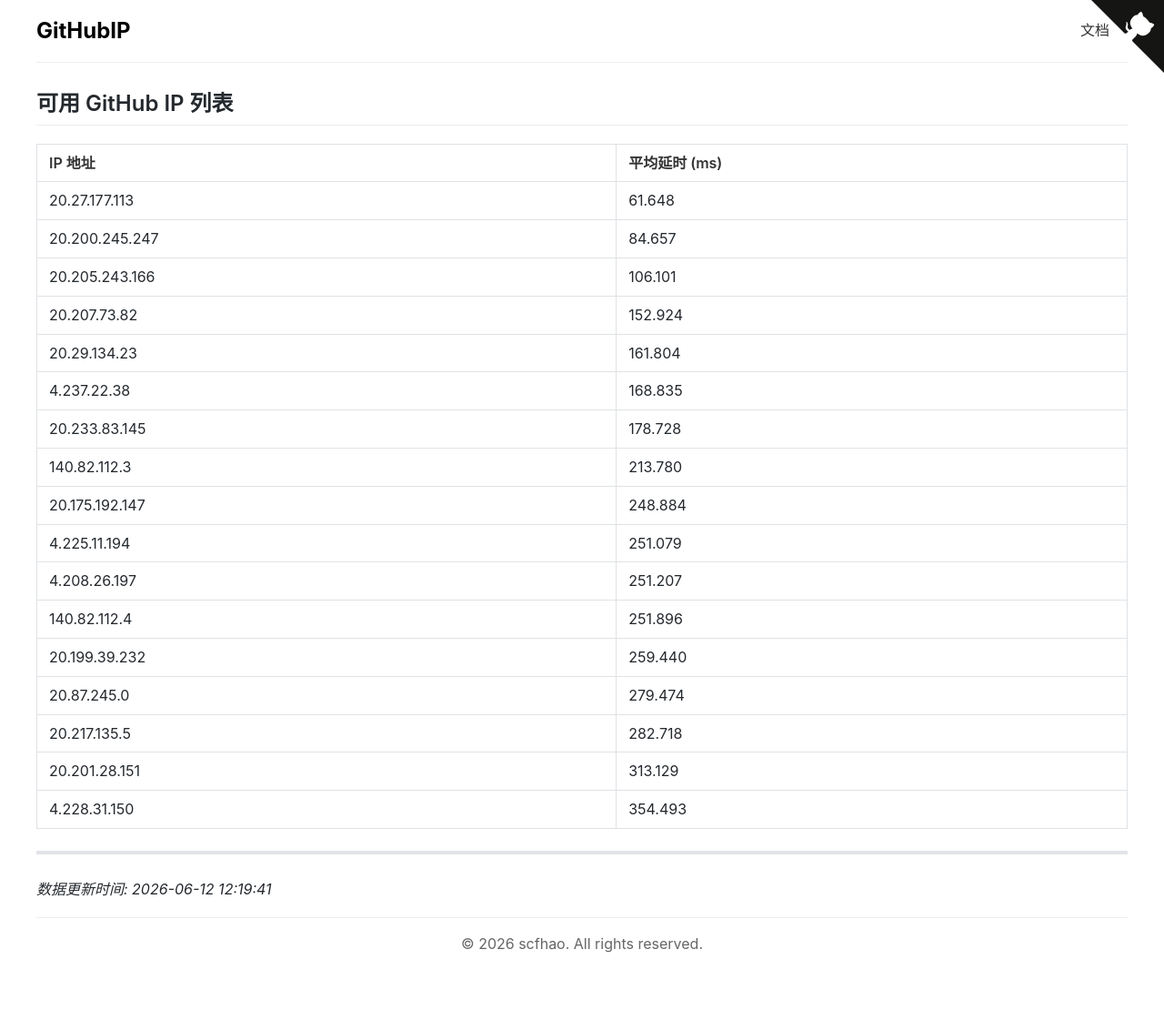
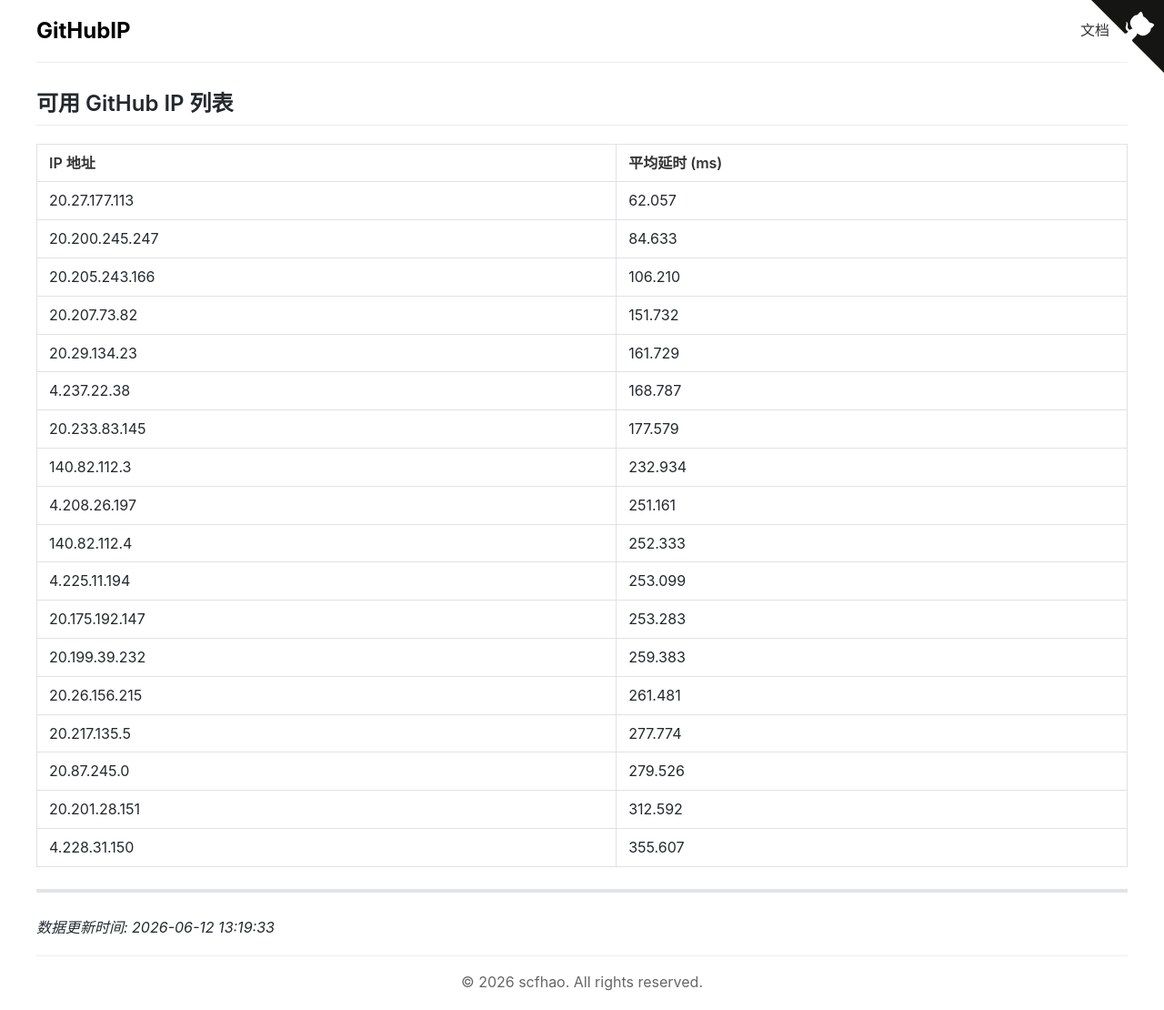
Before and after one commit to scfhao/GitHubIP, a Jekyll site: the page built from index.md, in a window 1280 px wide. Shown: the whole page at 91% size. Built offline with Jekyll 4.4.1, drawn with Linux system fonts in a browser that asks for light colours; before the commit the page ends 1068 px from its top, so only the background shows below that.

Commit message:
自动脚本执行 - 2026-06-12 13:19:33

```diff
--- a/index.md
+++ b/index.md
@@ -1,31 +1,32 @@
 ---
 layout: home
 title: GitHub IP 列表
-date: 2026-06-12 12:19:41
+date: 2026-06-12 13:19:33
 ---
 
 ## 可用 GitHub IP 列表
 
 | IP 地址 | 平均延时 (ms) |
 |---------|--------------|
-| 20.27.177.113 | 61.648 |
-| 20.200.245.247 | 84.657 |
-| 20.205.243.166 | 106.101 |
-| 20.207.73.82 | 152.924 |
-| 20.29.134.23 | 161.804 |
-| 4.237.22.38 | 168.835 |
-| 20.233.83.145 | 178.728 |
-| 140.82.112.3 | 213.780 |
-| 20.175.192.147 | 248.884 |
-| 4.225.11.194 | 251.079 |
-| 4.208.26.197 | 251.207 |
-| 140.82.112.4 | 251.896 |
-| 20.199.39.232 | 259.440 |
-| 20.87.245.0 | 279.474 |
-| 20.217.135.5 | 282.718 |
-| 20.201.28.151 | 313.129 |
-| 4.228.31.150 | 354.493 |
+| 20.27.177.113 | 62.057 |
+| 20.200.245.247 | 84.633 |
+| 20.205.243.166 | 106.210 |
+| 20.207.73.82 | 151.732 |
+| 20.29.134.23 | 161.729 |
+| 4.237.22.38 | 168.787 |
+| 20.233.83.145 | 177.579 |
+| 140.82.112.3 | 232.934 |
+| 4.208.26.197 | 251.161 |
+| 140.82.112.4 | 252.333 |
+| 4.225.11.194 | 253.099 |
+| 20.175.192.147 | 253.283 |
+| 20.199.39.232 | 259.383 |
+| 20.26.156.215 | 261.481 |
+| 20.217.135.5 | 277.774 |
+| 20.87.245.0 | 279.526 |
+| 20.201.28.151 | 312.592 |
+| 4.228.31.150 | 355.607 |
 
 ---
 
-*数据更新时间: 2026-06-12 12:19:41*
+*数据更新时间: 2026-06-12 13:19:33*
```
